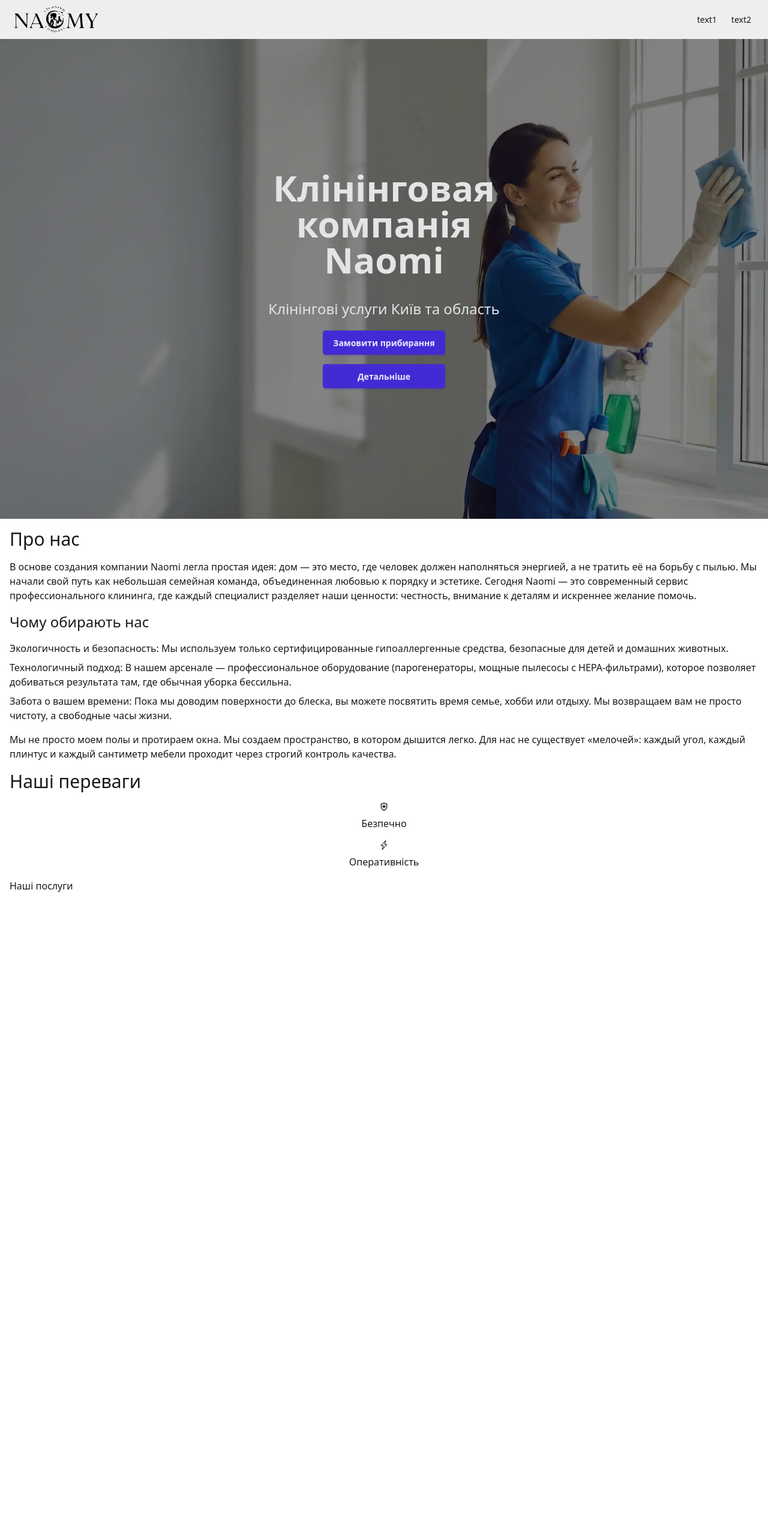
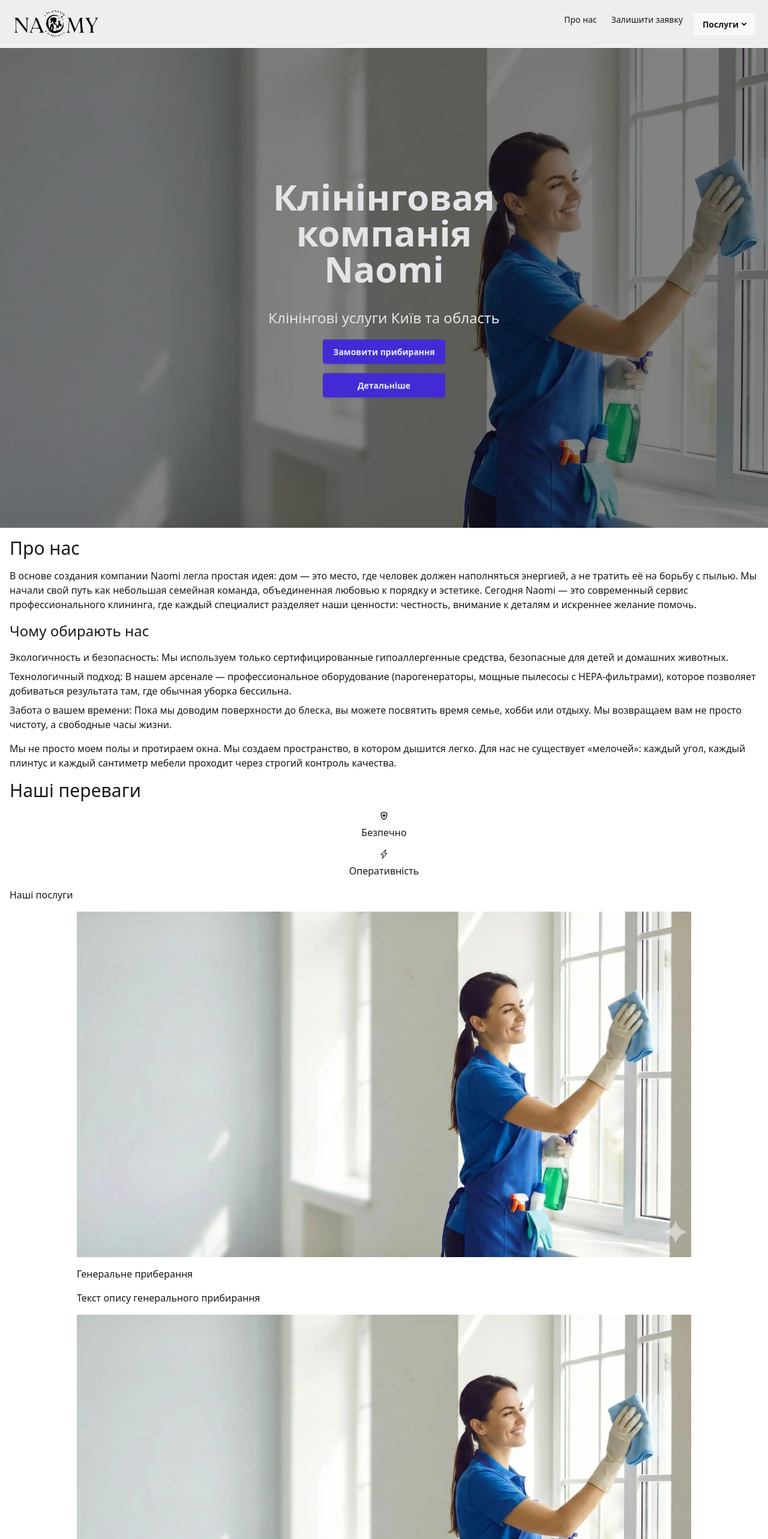
Before and after one commit to KaramushkoAndrii/naomi-next, a Next.js app: page / in a window 1280 px wide. Shown: the top 2566 px of the page at 60% size. Before the commit the page ends 1505 px from the top, so only its background shows below. Built offline with nearby package versions, Linux system fonts and the light colour scheme.

Commit message:
ref: add services section and imgContainer

```diff
--- a/src/app/globals.css
+++ b/src/app/globals.css
@@ -26,6 +26,10 @@ body {
   font-family: Arial, Helvetica, sans-serif;
 } */
 
+html {
+  scroll-behavior: smooth;
+}
+
 p {
   margin-top: 1rem;
 }
--- /dev/null
+++ b/src/components/UI/ImgContainer.jsx
@@ -0,0 +1,11 @@
+import Image from "next/image";
+
+export const ImgContainer = ({ classes, src, alt }) => {
+  return (
+    <div
+      className={`relative my-4 w-[80dvw] aspect-video overflow-hidden ${classes}`}
+    >
+      <Image src={src} alt={alt} fill objectFit="cover" />
+    </div>
+  );
+};
--- a/src/components/abvantage-section/AdvantageSection.jsx
+++ b/src/components/abvantage-section/AdvantageSection.jsx
@@ -3,7 +3,7 @@ import { AdvantageListData } from "@/data/advantageListData";
 
 export const AdvantageSection = () => {
   return (
-    <section className="mx-4">
+    <section className="mx-4" id="advantage">
       <h2 className=" mb-4 text-3xl font-medium">Наші переваги</h2>
       <AdvantageList advantageList={AdvantageListData} />
     </section>
--- a/src/components/navigation/NavigationList.jsx
+++ b/src/components/navigation/NavigationList.jsx
@@ -1,51 +1,30 @@
-import Image from "next/image";
+import Link from "next/link";
 
 export const NavigationList = ({ list, classNames }) => {
+  const dropDown = (item) => {
+    const { text, services } = item;
     return (
-    // <div className="navbar bg-base-300 w-full">
-    //   <div className="flex-none lg:hidden">
-    //     <label
-    //       htmlFor="my-drawer-2"
-    //       aria-label="open sidebar"
-    //       className="btn btn-square btn-ghost"
-    //     >
-    //       <svg
-    //         xmlns="http://www.w3.org/2000/svg"
-    //         fill="none"
-    //         viewBox="0 0 24 24"
-    //         className="inline-block h-6 w-6 stroke-current"
-    //       >
-    //         <path
-    //           strokeLinecap="round"
-    //           strokeLinejoin="round"
-    //           strokeWidth="2"
-    //           d="M4 6h16M4 12h16M4 18h16"
-    //         ></path>
-    //       </svg>
-    //     </label>
-    //   </div>
-    //   <div className="mx-2 flex-1 px-2">
-    //     <Image width={140} height={70} alt="naomi clining" src="/logo.svg" />
-    //   </div>
-    //   <div className="hidden flex-none lg:block">
-    //     <ul className="menu menu-horizontal">
-    //       {/* Navbar menu content here */}
-    //       <li>
-    //         <a>Navbar Item 11</a>
-    //       </li>
-    //       <li>
-    //         <a>Navbar Item 22</a>
-    //       </li>
-    //     </ul>
-    //   </div>
-    // </div>
-
+      <details className="dropdown">
+        <summary className="btn m-1">{text}</summary>
+        <ul className="menu dropdown-content bg-base-100 rounded-box z-10 w-52 p-2 shadow-sm">
+          {services.map((item, index) => (
+            <li key={index}>
+              <a href={item.src}>{item.text}</a>
+            </li>
+          ))}
+        </ul>
+      </details>
+    );
+  };
+  return (
+    <>
       <ul className={classNames}>
         {list.map((item, index) => (
           <li key={index}>
-          <a>{item.text}</a>
+            {item.services?.length > 0 ? dropDown(item) : <a>{item.text}</a>}
           </li>
         ))}
       </ul>
+    </>
   );
 };
--- /dev/null
+++ b/src/components/services-section/ServicesCard.jsx
@@ -0,0 +1,14 @@
+import { ImgContainer } from "../UI/ImgContainer";
+
+export const ServicesCard = ({ data }) => {
+  const { title, description, img, alt } = data;
+  return (
+    <section>
+      <ImgContainer src={img} alt={alt} />
+      <div>
+        <h2>{title}</h2>
+        <p>{description}</p>
+      </div>
+    </section>
+  );
+};
--- a/src/components/services-section/ServicesList.jsx
+++ b/src/components/services-section/ServicesList.jsx
@@ -0,0 +1,13 @@
+import { ServicesCard } from "./ServicesCard";
+
+export const ServicesList = ({ list }) => {
+  return (
+    <ul className="grid justify-center">
+      {list?.map((item) => (
+        <li key={item.id}>
+          <ServicesCard data={item} />
+        </li>
+      ))}
+    </ul>
+  );
+};
--- a/src/components/services-section/ServicesSection.jsx
+++ b/src/components/services-section/ServicesSection.jsx
@@ -1,7 +1,12 @@
+import { ServicesList } from "./ServicesList";
+import { ServicesListData } from "@/data/servicesListData";
+
 export const ServicesSection = () => {
   return (
     <section className="m-4">
       <h2>Наші послуги</h2>
+
+      <ServicesList list={ServicesListData} />
     </section>
   );
 };
--- a/src/data/moks.js
+++ b/src/data/moks.js
@@ -1 +1,12 @@
-export const moksData = [{ text: "text1" }, { text: "text2" }];
+export const moksData = [
+  { text: "Про нас", src: "about" },
+  { text: "Залишити заявку", src: "contact" },
+  {
+    text: "Послуги",
+    src: "services",
+    services: [
+      { text: "Генеральне прибирання", src: "/" },
+      { text: "Вивіз сміття", src: "/" },
+    ],
+  },
+];
--- /dev/null
+++ b/src/data/servicesListData.js
@@ -0,0 +1,16 @@
+export const ServicesListData = [
+  {
+    title: "Генеральне приберання",
+    description: "Текст опису генерального прибирання",
+    img: "/hero.webp",
+    alt: "this is alt for general uborka",
+    id: 1,
+  },
+  {
+    title: "Вивіз сміття",
+    description: "Текст опису вивозу сміття",
+    img: "/hero.webp",
+    alt: "this is alt for viviz smittya",
+    id: 2,
+  },
+];
```
Lines whose indentation alone changed are shown as unchanged.
